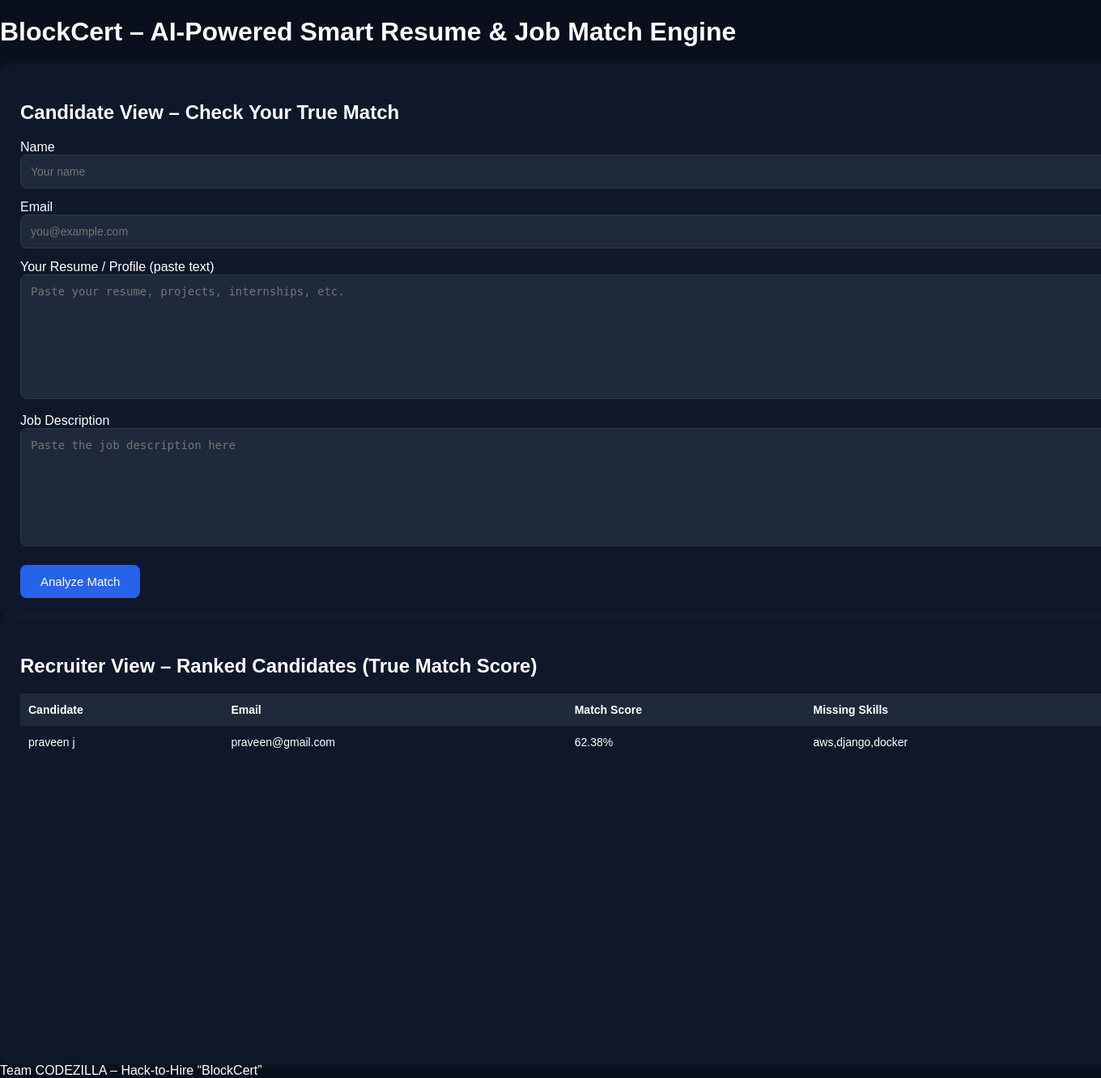
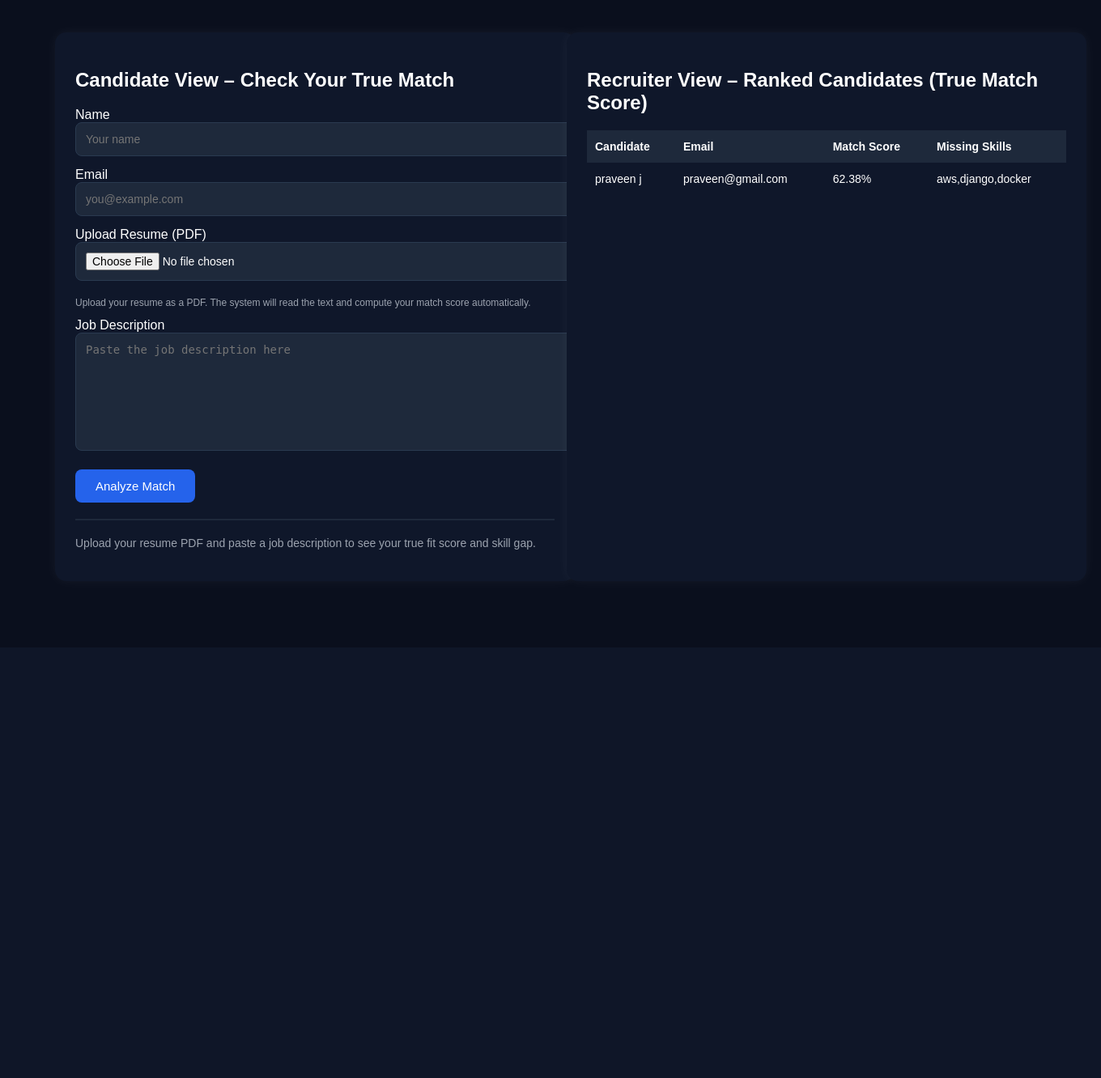
Before and after one commit to Praveen10123e/BlockCert-AI, a Flask app: page / in a window 1360 px wide; the page is wider, and only the part inside the window is pictured. Shown: that part at 81% size. After the commit the page ends 679 px from the top of that part, so only its background shows below. Run offline with Flask 3, Linux system fonts and the light colour scheme.

Commit message:
Updated PDF upload feature and UI improvements

```diff
--- a/app.py
+++ b/app.py
@@ -2,13 +2,10 @@ from flask import Flask, render_template, request
 from sklearn.metrics.pairwise import cosine_similarity
 from sentence_transformers import SentenceTransformer
 import numpy as np
-import os
+from PyPDF2 import PdfReader
 
 from db import init_db, db
 from models import Candidate, Job, Match
-
-# Disable tokenizer parallelism warnings and reduce overhead
-os.environ["TOKENIZERS_PARALLELISM"] = "false"
 
 # -------------------------
 # CONFIG & MODEL LOADING
@@ -19,9 +16,8 @@ init_db(app)
 with app.app_context():
     db.create_all()
 
-# Use a lighter model to fit in 512MB RAM on free hosting
-# (still good quality for semantic similarity)
-model = SentenceTransformer("sentence-transformers/paraphrase-MiniLM-L3-v2")
+# Use a MiniLM model for semantic similarity
+model = SentenceTransformer("all-MiniLM-L6-v2")
 
 # A simple global skill vocabulary – extend this as needed
 SKILL_VOCAB = [
@@ -56,6 +52,20 @@ SKILL_VOCAB = [
 # -------------------------
 # HELPER FUNCTIONS
 # -------------------------
+def extract_text_from_pdf(file_stream) -> str:
+    """Extract plain text from an uploaded PDF file."""
+    try:
+        reader = PdfReader(file_stream)
+        text = ""
+        for page in reader.pages:
+            page_text = page.extract_text() or ""
+            text += "\n" + page_text
+        return text.strip()
+    except Exception as e:
+        print("PDF read error:", e)
+        return ""
+
+
 def embed(text: str) -> np.ndarray:
     if not text:
         # embedding size for MiniLM models is 384
@@ -97,56 +107,71 @@ def compute_skill_gap(candidate_skills, job_skills):
 @app.route("/", methods=["GET", "POST"])
 def index():
     result = None
+    error_message = None
 
     if request.method == "POST":
-        resume_text = request.form.get("resume_text", "")
-        job_text = request.form.get("job_text", "")
         candidate_name = request.form.get("candidate_name", "Anonymous")
         candidate_email = request.form.get("candidate_email", "")
+        job_text = request.form.get("job_text", "").strip()
 
-        # 1. Extract skills
-        cand_skills = extract_skills(resume_text)
-        job_skills = extract_skills(job_text)
+        # --- PDF upload is REQUIRED for resume ---
+        pdf_file = request.files.get("resume_pdf")
+        resume_text = ""
 
-        # 2. Semantic similarity
-        match_score = compute_match_score(resume_text, job_text)
+        if pdf_file and pdf_file.filename:
+            if pdf_file.mimetype == "application/pdf":
+                resume_text = extract_text_from_pdf(pdf_file.stream)
+                if not resume_text:
+                    error_message = "Could not read text from the uploaded PDF."
+            else:
+                error_message = "Please upload a valid PDF file for the resume."
+        else:
+            error_message = "Please upload your resume as a PDF file."
 
-        # 3. Skill gap
-        missing_skills = compute_skill_gap(cand_skills, job_skills)
+        if not error_message:
+            # 1. Extract skills
+            cand_skills = extract_skills(resume_text)
+            job_skills = extract_skills(job_text)
 
-        # 4. Store in DB
-        candidate = Candidate(
-            name=candidate_name,
-            email=candidate_email,
-            resume_text=resume_text,
-            skills=",".join(cand_skills),
-        )
-        job = Job(
-            title="Hackathon Job Role",
-            description=job_text,
-            skills_required=",".join(job_skills),
-        )
-        db.session.add(candidate)
-        db.session.add(job)
-        db.session.commit()
+            # 2. Semantic similarity
+            match_score = compute_match_score(resume_text, job_text)
 
-        m = Match(
-            candidate_id=candidate.id,
-            job_id=job.id,
-            match_score=match_score,
-            missing_skills=",".join(missing_skills),
-        )
-        db.session.add(m)
-        db.session.commit()
+            # 3. Skill gap
+            missing_skills = compute_skill_gap(cand_skills, job_skills)
 
-        result = {
-            "match_score": match_score,
-            "cand_skills": cand_skills,
-            "job_skills": job_skills,
-            "missing_skills": missing_skills,
-            "candidate": candidate,
-            "job": job,
-        }
+            # 4. Store in DB
+            candidate = Candidate(
+                name=candidate_name,
+                email=candidate_email,
+                resume_text=resume_text,
+                skills=",".join(cand_skills),
+            )
+            job = Job(
+                title="Hackathon Job Role",
+                description=job_text,
+                skills_required=",".join(job_skills),
+            )
+            db.session.add(candidate)
+            db.session.add(job)
+            db.session.commit()
+
+            m = Match(
+                candidate_id=candidate.id,
+                job_id=job.id,
+                match_score=match_score,
+                missing_skills=",".join(missing_skills),
+            )
+            db.session.add(m)
+            db.session.commit()
+
+            result = {
+                "match_score": match_score,
+                "cand_skills": cand_skills,
+                "job_skills": job_skills,
+                "missing_skills": missing_skills,
+                "candidate": candidate,
+                "job": job,
+            }
 
     # For recruiter view – show top candidates
     matches = (
@@ -155,13 +180,8 @@ def index():
         .all()
     )
 
-    return render_template("index.html", result=result, matches=matches)
+    return render_template("index.html", result=result, matches=matches, error_message=error_message)
 
 
-# -------------------------
-# ENTRY POINT
-# -------------------------
 if __name__ == "__main__":
-    # For Render / other PaaS: use PORT env, bind to 0.0.0.0
-    port = int(os.environ.get("PORT", 5000))
-    app.run(host="0.0.0.0", port=port, debug=False)
+    app.run(debug=True)
--- a/requirements.txt
+++ b/requirements.txt
@@ -1,8 +1,7 @@
 flask
 flask_sqlalchemy
-psycopg2-binary
+sqlalchemy
 sentence-transformers
 scikit-learn
-sqlalchemy
-gunicorn
 python-dotenv
+PyPDF2
--- a/templates/index.html
+++ b/templates/index.html
@@ -1,64 +1,108 @@
 <!DOCTYPE html>
 <html lang="en">
 <head>
-    <meta charset="UTF-8" />
-    <title>BlockCert – AI Resume & Job Match</title>
+    <meta charset="UTF-8">
+    <title>BlockCert AI – True Match</title>
     <link rel="stylesheet" href="{{ url_for('static', filename='style.css') }}">
 </head>
 <body>
-<div class="page">
-    <h1>BlockCert – AI-Powered Smart Resume & Job Match Engine</h1>
+<div class="container">
 
-    <div class="grid">
-        <!-- Candidate / Student panel -->
-        <section class="card">
+    <!-- LEFT : CANDIDATE VIEW -->
+    <div class="card">
         <h2>Candidate View – Check Your True Match</h2>
-            <form method="POST">
-                <input type="hidden" name="role" value="candidate" />
 
+        <form method="POST" enctype="multipart/form-data">
+            <!-- Name -->
             <label>Name</label>
-                <input type="text" name="candidate_name" placeholder="Your name" />
+            <input
+                type="text"
+                name="candidate_name"
+                placeholder="Your name"
+                value="{{ request.form.candidate_name or '' }}"
+            >
 
+            <!-- Email -->
             <label>Email</label>
-                <input type="email" name="candidate_email" placeholder="you@example.com" />
+            <input
+                type="email"
+                name="candidate_email"
+                placeholder="you@example.com"
+                value="{{ request.form.candidate_email or '' }}"
+            >
 
-                <label>Your Resume / Profile (paste text)</label>
-                <textarea name="resume_text" rows="8"
-                          placeholder="Paste your resume, projects, internships, etc."></textarea>
+            <!-- Upload PDF ONLY -->
+            <label>Upload Resume (PDF)</label>
+            <input
+                type="file"
+                name="resume_pdf"
+                accept="application/pdf"
+            />
 
+            <p style="font-size: 12px; color:#9ca3af; margin:6px 0 12px;">
+                Upload your resume as a PDF. The system will read the text and
+                compute your match score automatically.
+            </p>
+
+            <!-- Job description -->
             <label>Job Description</label>
-                <textarea name="job_text" rows="6"
-                          placeholder="Paste the job description here"></textarea>
+            <textarea
+                name="job_text"
+                placeholder="Paste the job description here"
+            >{{ request.form.job_text or '' }}</textarea>
 
             <button type="submit">Analyze Match</button>
         </form>
 
+        <hr>
+
+        {% if error_message %}
+            <p style="color:#f97373; font-size:14px; margin-top:8px;">
+                {{ error_message }}
+            </p>
+        {% endif %}
+
         {% if result %}
-            <div class="result">
             <h3>True Match Score: {{ result.match_score }}%</h3>
 
-                <p><strong>Your Skills Detected:</strong>
-                    {% if result.cand_skills %} {{ result.cand_skills|join(", ") }}
-                    {% else %}No skills detected from vocabulary.{% endif %}
+            <p>
+                <strong>Your Skills Detected:</strong>
+                {% if result.cand_skills %}
+                    {{ result.cand_skills | join(", ") }}
+                {% else %}
+                    No skills detected from résumé.
+                {% endif %}
             </p>
 
-                <p><strong>Skills Required (from JD):</strong>
-                    {% if result.job_skills %} {{ result.job_skills|join(", ") }}
-                    {% else %}No skills detected from vocabulary.{% endif %}
+            <p>
+                <strong>Skills Required (from JD):</strong>
+                {% if result.job_skills %}
+                    {{ result.job_skills | join(", ") }}
+                {% else %}
+                    No skills detected from job description.
+                {% endif %}
             </p>
 
-                <p><strong>Skill Gap – Recommended to Learn:</strong>
-                    {% if result.missing_skills %} {{ result.missing_skills|join(", ") }}
-                    {% else %}Great! You cover all detected skills.{% endif %}
+            <p>
+                <strong>Skill Gap – Recommended to Learn:</strong>
+                {% if result.missing_skills %}
+                    {{ result.missing_skills | join(", ") }}
+                {% else %}
+                    Great! You cover all detected skills.
+                {% endif %}
             </p>
+        {% else %}
+            <p style="margin-top: 10px; font-size: 14px; color:#9ca3af;">
+                Upload your resume PDF and paste a job description to see
+                your true fit score and skill gap.
+            </p>
+        {% endif %}
     </div>
-            {% endif %}
-        </section>
 
-        <!-- Recruiter panel -->
-        <section class="card">
+    <!-- RIGHT : RECRUITER VIEW -->
+    <div class="card">
         <h2>Recruiter View – Ranked Candidates (True Match Score)</h2>
-            {% if matches %}
+
         <table>
             <thead>
             <tr>
@@ -69,25 +113,26 @@
             </tr>
             </thead>
             <tbody>
+            {% if matches %}
                 {% for m in matches %}
                     <tr>
-                        <td>{{ m.candidate.name }}</td>
-                        <td>{{ m.candidate.email }}</td>
-                        <td>{{ m.match_score }}%</td>
-                        <td>{{ m.missing_skills }}</td>
+                        <td>{{ m.candidate.name if m.candidate else "N/A" }}</td>
+                        <td>{{ m.candidate.email if m.candidate else "N/A" }}</td>
+                        <td>{{ "%.2f"|format(m.match_score) }}%</td>
+                        <td>{{ m.missing_skills or "-" }}</td>
                     </tr>
                 {% endfor %}
+            {% else %}
+                <tr>
+                    <td colspan="4" style="font-size:14px; color:#9ca3af;">
+                        No candidates analyzed yet.
+                    </td>
+                </tr>
+            {% endif %}
             </tbody>
         </table>
-            {% else %}
-            <p>No matches yet – submit the form to generate some!</p>
-            {% endif %}
-        </section>
     </div>
 
-    <footer>
-        Team CODEZILLA – Hack-to-Hire “BlockCert”
-    </footer>
 </div>
 </body>
 </html>
```
Also changed, not shown: instance/blockcert.db. Lines whose indentation alone changed are shown as unchanged.
